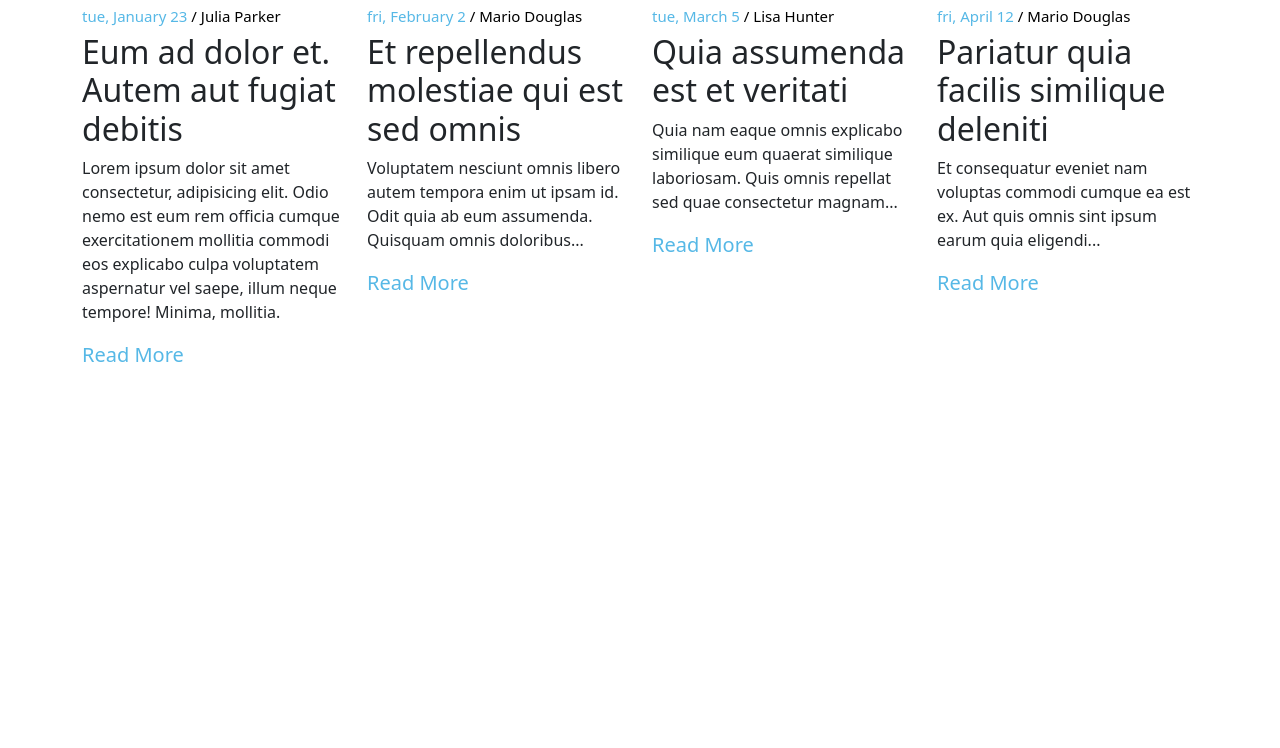
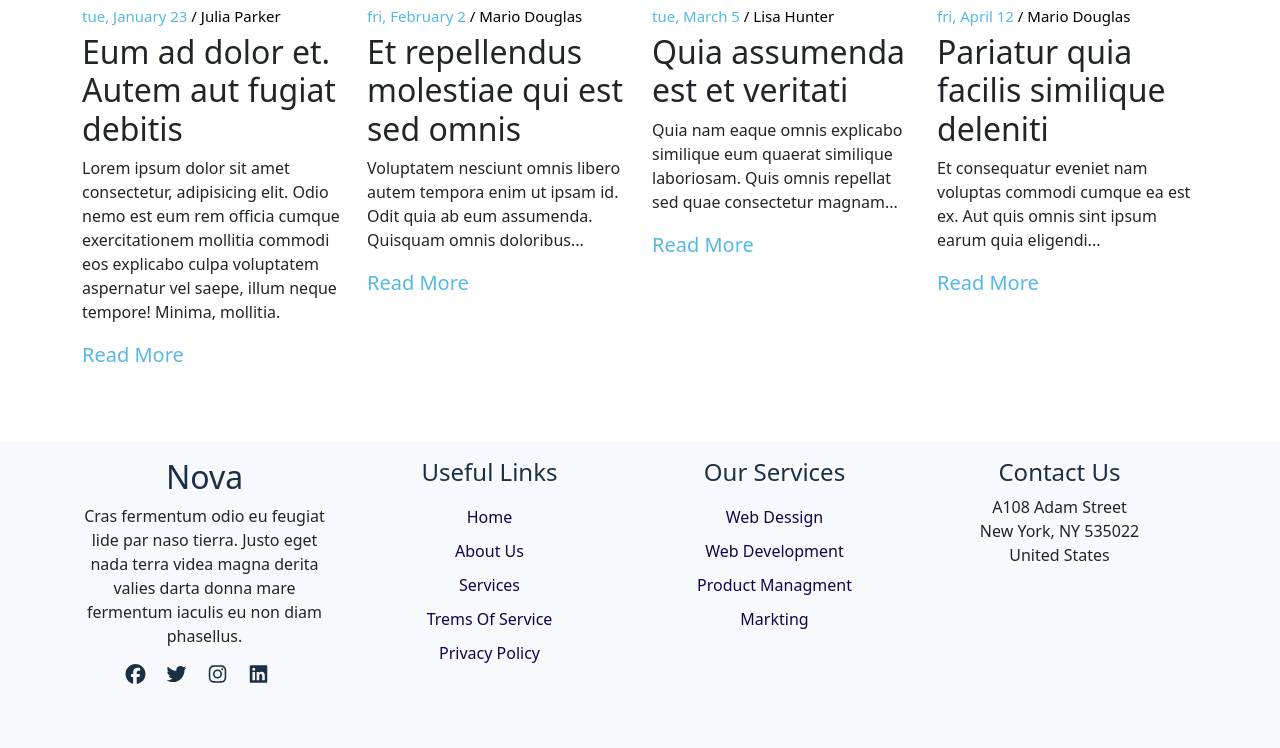
Before and after one commit to Ahmed-samir95/nova, a plain HTML site: page index.html in a window 1280 px wide. Shown: the part 2873-3621 px from the top of the page. Before the commit the page ends 3267 px from the top, so only its background shows below. Drawn offline with Linux system fonts and the light colour scheme; a script that the page names is missing; a web font is replaced by a local one.

Commit message:
Finish the footer section

```diff
--- a/css/style.css
+++ b/css/style.css
@@ -10,6 +10,7 @@
   --heading-color:  #1b2f45;
   --wh-color: #F7F9FC;
   --btn-color: #56b8e6;
+  --footer-color: #F7F9FC;
   --main-transition: .5s;
 }
 
@@ -159,3 +160,34 @@ nav .navbar-nav .nav-item .nav-link:hover{
   color: var(--btn-color);
   font-size: 20px;
 }
+/* -------------------------------------------------------------------------------------- */
+/* footer */
+footer{
+  background-color: var(--footer-color);
+}
+
+footer h2,
+footer h4{
+  color: var(--heading-color);
+}
+
+ footer .social svg{
+    font-size: 20px;
+     color: var(--heading-color);
+     cursor: pointer;
+     transition: var(--main-transition);
+ }
+
+ footer .social svg:hover{
+  color: var(--hover-color);
+ }
+
+footer a{
+  padding-top: 10px;
+  color: var(--bg-color);
+  transition: var(--main-transition);
+}
+
+footer a:hover{
+  color: var(--btn-color);
+}
--- a/index.html
+++ b/index.html
@@ -173,6 +173,49 @@
     </div>
   </div>
 </div>
+<!-- ---------------------------------------------------------------------------------------- -->
+<!-- footer -->
+<footer class="text-center mt-5 pt-3 pb-3 pe-3">
+  <div class="container">
+    <div class="row">
+      <div class="footer-item col-md-6 col-lg-3 mb-5">
+         <h2>Nova</h2>
+         <p>Cras fermentum odio eu feugiat lide par naso tierra. Justo eget nada terra videa magna derita valies darta donna mare fermentum iaculis eu non diam phasellus.</p>
+         <div class="social d-flex align-items-center justify-content-center">
+          <i class="pe-3 fa-brands fa-facebook"></i>
+          <i class="pe-3 fa-brands fa-twitter"></i>
+          <i class="pe-3 fa-brands fa-instagram"></i>
+          <i class="pe-3 fa-brands fa-linkedin"></i>
+         </div>
+      </div>
+      <div class="footer-item col-md-6 col-lg-3 mb-5">
+        <h4>Useful Links</h4>
+        <a class="d-block" href="http://" target="_blank" rel="noopener noreferrer">Home</a>
+        <a class="d-block" href="http://" target="_blank" rel="noopener noreferrer">About Us</a>
+        <a class="d-block" href="http://" target="_blank" rel="noopener noreferrer">Services</a>
+        <a class="d-block" href="http://" target="_blank" rel="noopener noreferrer">Trems Of Service</a>
+        <a class="d-block" href="http://" target="_blank" rel="noopener noreferrer">Privacy Policy</a>
+      </div>
+      <div class="footer-item col-md-6 col-lg-3 mb-5">
+        <h4>Our Services</h4>
+        <a class="d-block" href="http://" target="_blank" rel="noopener noreferrer">Web Dessign</a>
+        <a class="d-block" href="http://" target="_blank" rel="noopener noreferrer">Web Development</a>
+        <a class="d-block" href="http://" target="_blank" rel="noopener noreferrer">Product Managment</a>
+        <a class="d-block" href="http://" target="_blank" rel="noopener noreferrer">Markting</a>
+      </div>
+      <div class="footer-item col-md-6 col-lg-3 mb-5">
+        <h4>Contact Us</h4>
+        <p>A108 Adam Street<br>
+          New York, NY 535022<br>
+          United States
+        </p>
+      </div>
+    </div>
+  </div>
+</footer>
+
+
+
 
 <!-- --------------------------------------------------------------------------------------------- -->
     <script src="js/bootstrap.bundle.js"></script>
```
